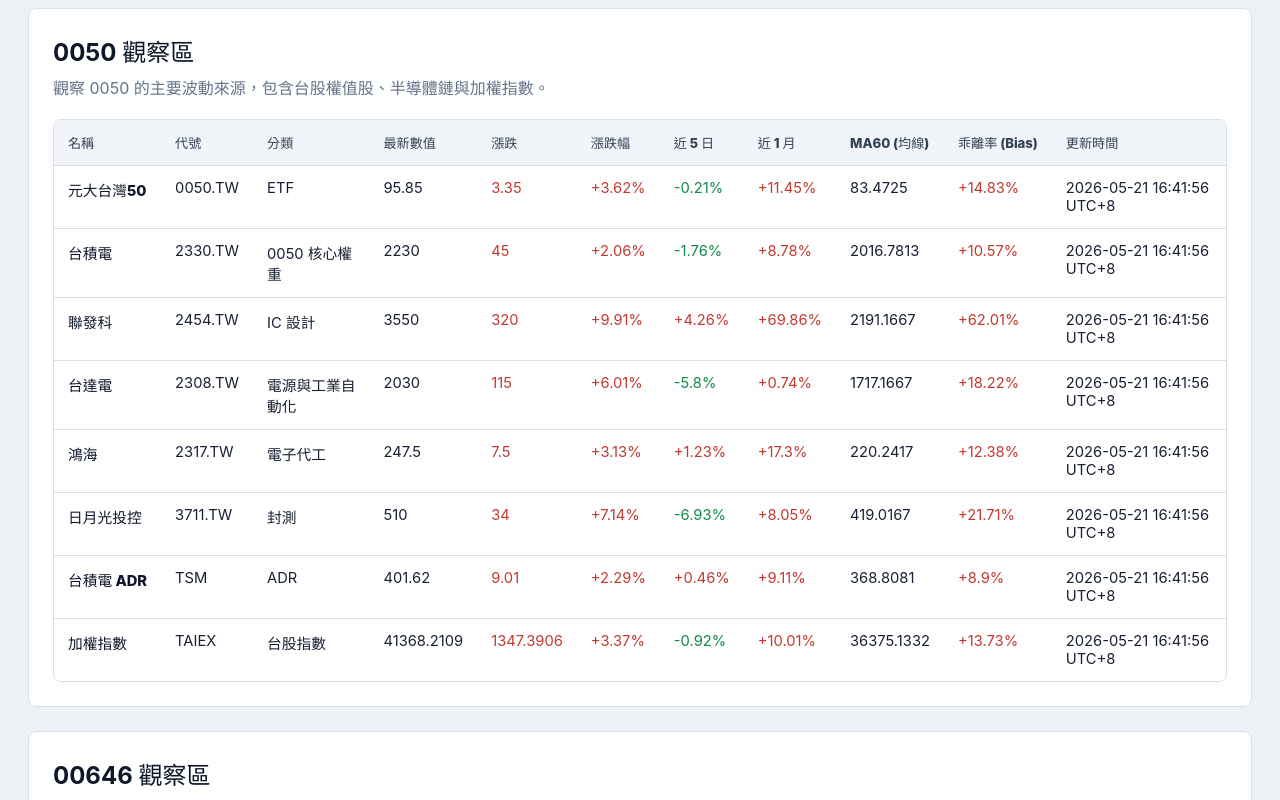
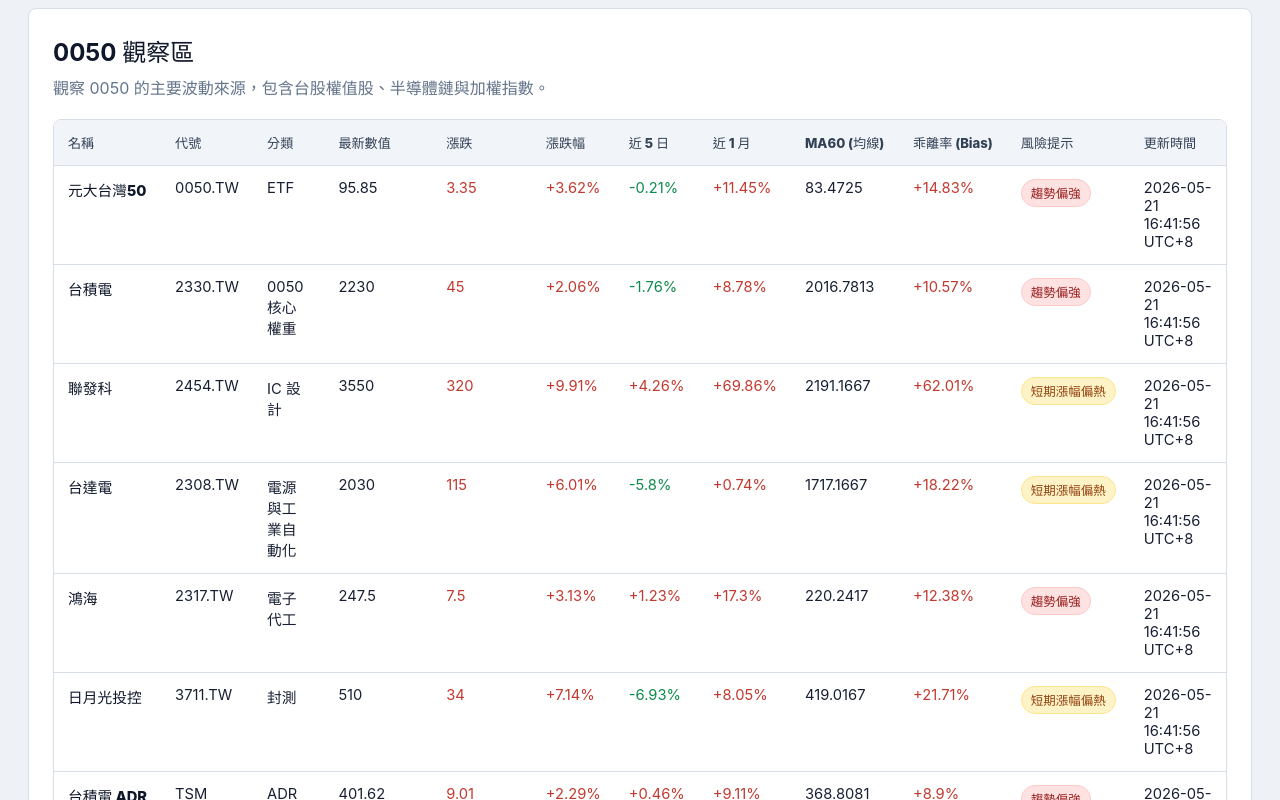
Before and after one commit to junyuo/market-watch-dashboard, a React (Vite) app: page / in a window 1280 px wide. Shown: the part 1320-2120 px from the top of the page. Built offline with nearby package versions, Linux system fonts and the light colour scheme.

Commit message:
在 乖離率 (Bias) 右邊新增了 風險提示 欄位

```diff
--- a/src/components/MarketTable.tsx
+++ b/src/components/MarketTable.tsx
@@ -59,6 +59,34 @@
   return currentValue - baseValue;
 };
 
+const technicalRiskHint = (item: MarketItem) => {
+  const price = toNumber(item.price);
+  const ma60 = toNumber(item.ma60 ?? "N/A");
+  const bias = toNumber(item.bias ?? "N/A");
+
+  if (price === null || ma60 === null || bias === null) {
+    return { label: "資料暫缺", level: "unavailable" };
+  }
+
+  if (price > ma60 && bias >= 15) {
+    return { label: "短期漲幅偏熱", level: "warning" };
+  }
+
+  if (price > ma60) {
+    return { label: "趨勢偏強", level: "rising" };
+  }
+
+  if (price < ma60 && bias <= -15) {
+    return { label: "修正壓力", level: "stress" };
+  }
+
+  if (price < ma60) {
+    return { label: "趨勢偏弱", level: "falling" };
+  }
+
+  return { label: "接近均線", level: "flat" };
+};
+
 const riskSignalForItem = (item: MarketItem): RiskSignal => {
   const value = toNumber(item.price);
   const period5dChangePercent = toNumber(item.period5d);
@@ -106,6 +134,16 @@
   );
 };
 
+const TechnicalRiskHint = ({ item }: { item: MarketItem }) => {
+  const hint = technicalRiskHint(item);
+
+  return (
+    <span className={`technical-risk technical-risk--${hint.level}`}>
+      {hint.label}
+    </span>
+  );
+};
+
 export function MarketTable({
   items,
   showRiskSignals = false,
@@ -128,6 +166,7 @@
             <th>近 1 月</th>
             {showTechnicalMetrics ? <th>MA60 (均線)</th> : null}
             {showTechnicalMetrics ? <th>乖離率 (Bias)</th> : null}
+            {showTechnicalMetrics ? <th>風險提示</th> : null}
             {showRiskSignals ? <th>市場風險狀態判斷</th> : null}
             {hideRelatedAsset ? null : <th>影響標的</th>}
             <th>更新時間</th>
@@ -153,6 +192,11 @@
                   {formatValue(item.bias ?? "N/A", "%")}
                 </td>
               ) : null}
+              {showTechnicalMetrics ? (
+                <td>
+                  <TechnicalRiskHint item={item} />
+                </td>
+              ) : null}
               {showRiskSignals ? (
                 <td className="market-table__risk-signal">
                   <RiskSignalCell item={item} />
--- a/src/index.css
+++ b/src/index.css
@@ -301,6 +301,51 @@
   color: var(--neutral);
 }
 
+.technical-risk {
+  display: inline-flex;
+  align-items: center;
+  width: fit-content;
+  border: 1px solid var(--line);
+  border-radius: 999px;
+  background: var(--surface-soft);
+  color: var(--text-strong);
+  padding: 4px 9px;
+  font-size: 0.78rem;
+  font-weight: 800;
+  white-space: nowrap;
+}
+
+.technical-risk--warning {
+  border-color: #fde68a;
+  background: #fef3c7;
+  color: #92400e;
+}
+
+.technical-risk--rising {
+  border-color: #fecaca;
+  background: #fee2e2;
+  color: #991b1b;
+}
+
+.technical-risk--falling {
+  border-color: #bfdbfe;
+  background: #dbeafe;
+  color: #1e40af;
+}
+
+.technical-risk--stress {
+  border-color: #cbd5e1;
+  background: #f1f5f9;
+  color: #334155;
+}
+
+.technical-risk--flat,
+.technical-risk--unavailable {
+  border-color: #e2e8f0;
+  background: #f8fafc;
+  color: var(--neutral);
+}
+
 .trend-up {
   color: var(--up);
 }
```
